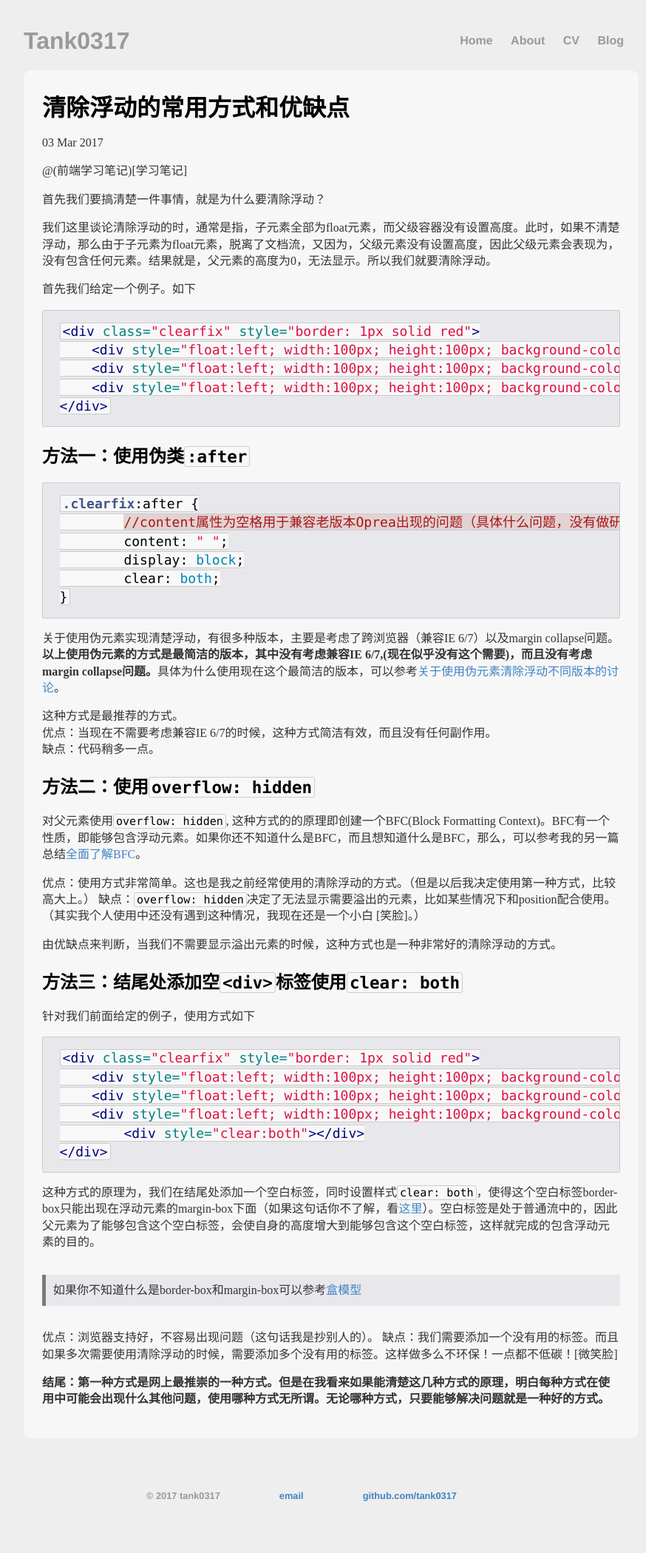
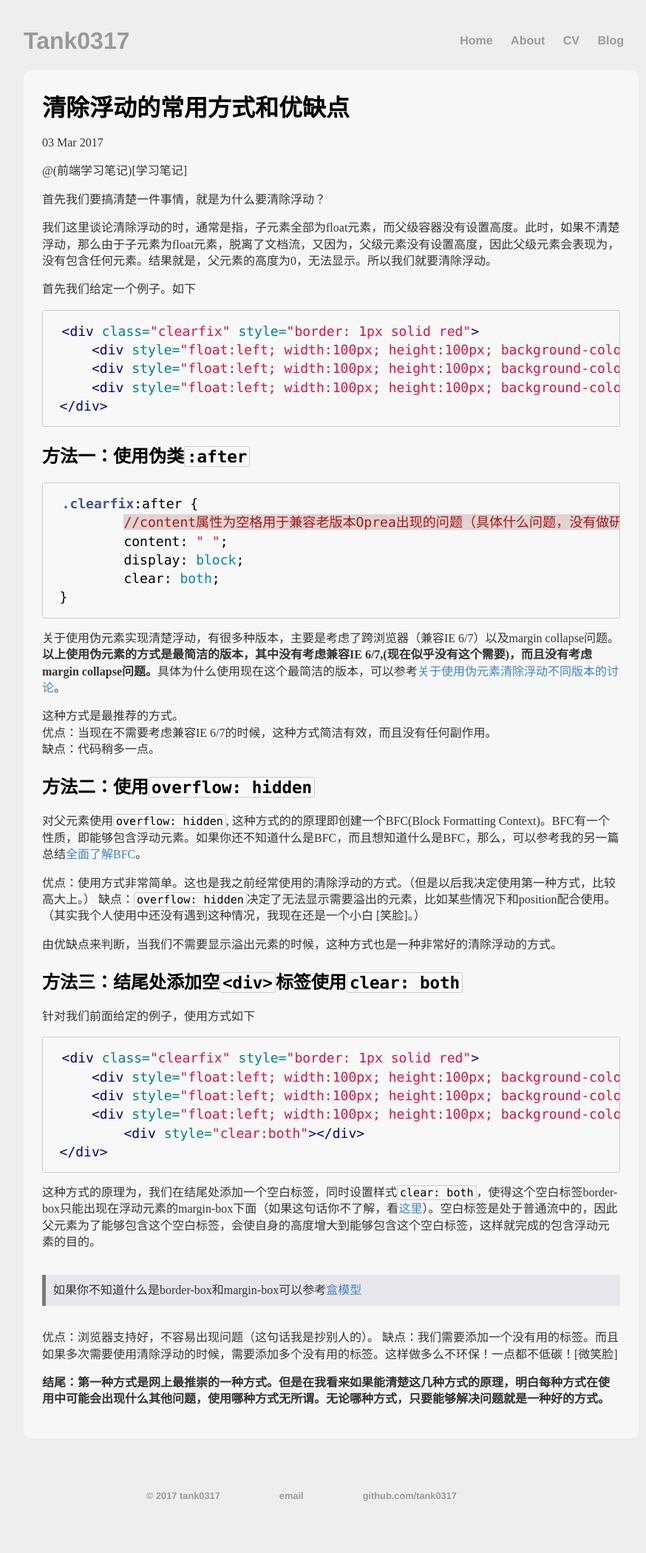
Before and after one commit to tank0317/tank0317.github.io, a Jekyll site: the page built from _posts/2017-03-07-ways-to-clear-float.md, in a window 1280 px wide. Shown: the whole page at 74% size, without its empty margins (192-1066 px from the left). Built offline with Jekyll 4.4.1, drawn with Linux system fonts in a browser that asks for light colours.

Commit message:
update css

```diff
--- a/css/main.css
+++ b/css/main.css
@@ -42,8 +42,8 @@ a {
     color: #4183c4;
 }
 
-header a {
-    color: #999;;
+header a, footer a {
+    color: #999;
 }
 
 a:hover {
@@ -113,6 +113,7 @@ code {
 pre code {
     font-size: 1.2em;
     line-height: 1.4em;
+    border: 0;
 }
 
 pre code span[class^="c"] {
--- a/css/syntax.css
+++ b/css/syntax.css
@@ -1,4 +1,4 @@
-.highlight  { background: #e8e8ec; }
+.highlight  { background: #F8F8F8; }
 .highlight .c { color: #999988; font-style: italic } /* Comment */
 .highlight .err { color: #a61717; background-color: #e3d2d2 } /* Error */
 .highlight .k { font-weight: bold } /* Keyword */
```
Also changed, not shown: _posts/2017-03-09-block-formatting-contexts.md (+0 -1 lines).
